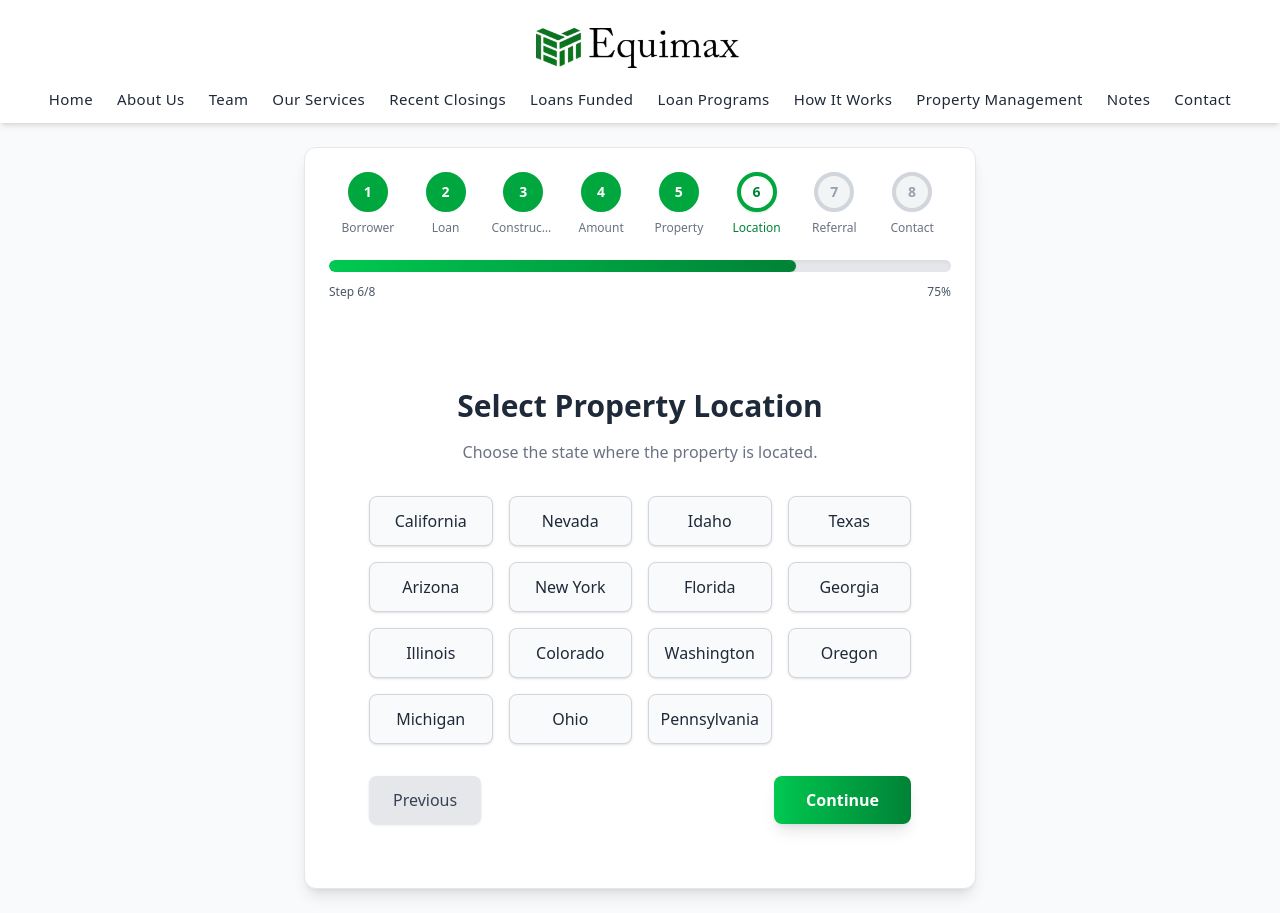
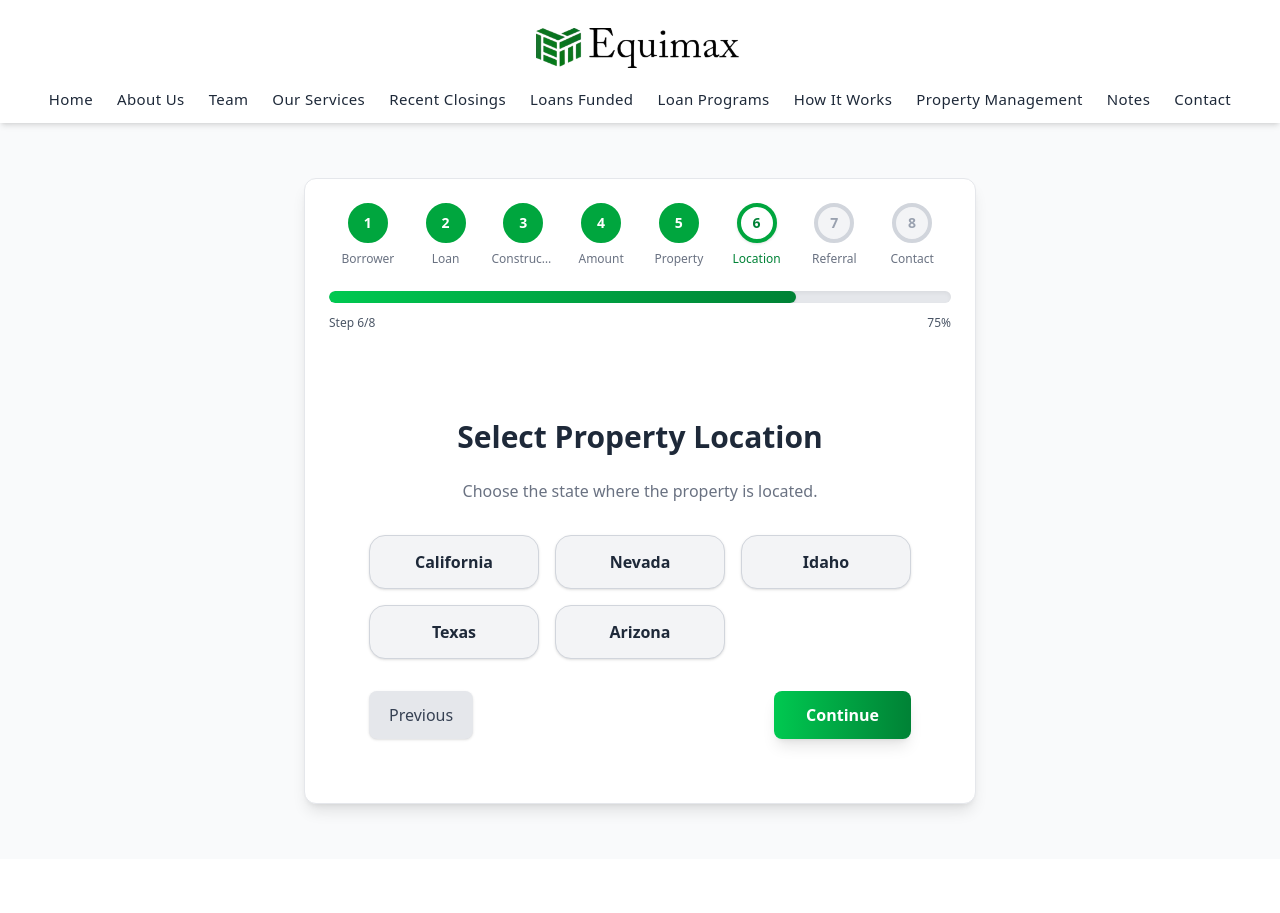
Before and after one commit to devfaizanarshad/equimax-frontend, a React (Vite) app: page /step6 in a window 1280 px wide. After the commit the page ends 859 px from the top, so only its background shows below. Built offline with nearby package versions, Linux system fonts and the light colour scheme.

Commit message:
vercels commit

```diff
--- a/src/components/formsteps/Step1.jsx
+++ b/src/components/formsteps/Step1.jsx
@@ -1,6 +1,6 @@
 import React from 'react';
 import { useNavigate } from "react-router-dom";
-import { useFormContext } from "../context/FormContext";
+import { useFormContext } from "../context/FormContext.jsx";
 import { Formik, Form } from "formik";
 import * as Yup from "yup";
 import { motion } from "framer-motion";
--- a/src/components/formsteps/Step2.jsx
+++ b/src/components/formsteps/Step2.jsx
@@ -1,6 +1,6 @@
 import React from 'react';
 import { useNavigate } from "react-router-dom";
-import { useFormContext } from "../context/FormContext";
+import { useFormContext } from "../context/FormContext.jsx";
 import { Formik, Form } from "formik";
 import * as Yup from "yup";
 import { motion } from "framer-motion";
--- a/src/components/formsteps/Step4.jsx
+++ b/src/components/formsteps/Step4.jsx
@@ -5,7 +5,7 @@ import { Formik, Form, Field } from "formik";
 import * as Yup from "yup";
 import { motion } from "framer-motion";
 
-const quickAmounts = [100000, 250000, 500000, 750000, 1000000];
+const quickAmounts = [300000, 1000000, 5000000, 20000000, 50000000, 100000000];
 
 const Step4 = () => {
   const { formData, setFormData } = useFormContext();
@@ -28,8 +28,8 @@ const Step4 = () => {
         initialValues={{ loanAmount: formData.loanAmount || 250000 }}
         validationSchema={Yup.object({
           loanAmount: Yup.number()
-            .min(100000, "Minimum amount is $100,000")
-            .max(5000000, "Maximum amount is $5,000,000")
+            .min(300000, "Minimum amount is $300,000")
+            .max(100000000, "Maximum amount is $100,000,000")  // Updated max value
             .required("Please enter a loan amount"),
         })}
         onSubmit={(values) => {
@@ -67,8 +67,8 @@ const Step4 = () => {
               <Field
                 name="loanAmount"
                 type="number"
-                min="100000"
-                max="5000000"
+                min="300000"
+                max="100000000"
                 step="50000"
                 className="w-full sm:w-2/3 text-center text-lg sm:text-xl font-semibold py-2 border rounded-lg focus:ring-2 focus:ring-green-500 focus:border-green-500"
                 value={values.loanAmount}
@@ -83,8 +83,8 @@ const Step4 = () => {
             <div className="mt-2">
               <input
                 type="range"
-                min="100000"
-                max="5000000"
+                min="300000"
+                max="100000000"
                 step="50000"
                 value={values.loanAmount}
                 onChange={(e) => setFieldValue("loanAmount", Number(e.target.value))}
--- a/src/components/formsteps/Step6.jsx
+++ b/src/components/formsteps/Step6.jsx
@@ -5,20 +5,16 @@ import { Formik, Form } from "formik";
 import * as Yup from "yup";
 import { motion } from "framer-motion";
 
-const states = [
-  "California", "Nevada", "Idaho", "Texas", "Arizona",
-  "New York", "Florida", "Georgia", "Illinois", "Colorado",
-  "Washington", "Oregon", "Michigan", "Ohio", "Pennsylvania"
-];
+const states = ["California", "Nevada", "Idaho", "Texas", "Arizona"];
 
 const Step6 = () => {
   const { formData, setFormData } = useFormContext();
   const navigate = useNavigate();
 
   return (
-    <div className="max-w-3xl mx-auto bg-white rounded-2xl p-10">
+    <div className="max-w-2xl mx-auto bg-white rounded-3xl p-8 sm:p-10">
       <motion.h2
-        className="text-2xl sm:text-3xl font-bold text-center text-gray-800 mb-4"
+        className="text-2xl sm:text-3xl font-bold text-center text-gray-800 mb-6"
         initial={{ opacity: 0, y: -20 }}
         animate={{ opacity: 1, y: 0 }}
         transition={{ duration: 0.4 }}
@@ -30,7 +26,9 @@ const Step6 = () => {
       </p>
       <Formik
         initialValues={{ propertyState: formData.propertyState }}
-        validationSchema={Yup.object({ propertyState: Yup.string().required("Please select a state.") })}
+        validationSchema={Yup.object({
+          propertyState: Yup.string().required("Please select a state."),
+        })}
         onSubmit={(values) => {
           setFormData({ ...formData, ...values });
           navigate("/step7");
@@ -38,18 +36,18 @@ const Step6 = () => {
       >
         {({ values, setFieldValue }) => (
           <Form className="space-y-8">
-            <div className="grid grid-cols-2 sm:grid-cols-3 lg:grid-cols-4 gap-4">
+            <div className="grid grid-cols-2 sm:grid-cols-3 gap-4">
               {states.map((state) => (
                 <motion.button
                   key={state}
                   type="button"
                   onClick={() => setFieldValue("propertyState", state)}
-                  whileHover={{ scale: 1.03 }}
-                  whileTap={{ scale: 0.97 }}
-                  className={`py-3 px-2 rounded-lg border text-sm sm:text-base font-medium transition-all duration-200 shadow-sm ${
+                  whileHover={{ scale: 1.05 }}
+                  whileTap={{ scale: 0.95 }}
+                  className={`flex items-center justify-center py-4 px-3 rounded-2xl border transition-all duration-200 shadow-sm text-sm sm:text-base font-semibold text-center leading-tight whitespace-nowrap ${
                     values.propertyState === state
-                      ? "bg-green-600 border-green-600 text-white"
-                      : "bg-gray-50 border-gray-300 text-gray-800 hover:border-green-500 hover:bg-green-50"
+                      ? "bg-green-600 text-white border-green-600"
+                      : "bg-gray-100 text-gray-800 border-gray-300 hover:bg-green-50 hover:border-green-500"
                   }`}
                 >
                   {state}
@@ -61,7 +59,7 @@ const Step6 = () => {
               <button
                 type="button"
                 onClick={() => navigate(-1)}
-                className="bg-gray-200 text-gray-700 px-6 py-2 rounded-lg text-sm sm:text-base font-medium shadow hover:bg-gray-300"
+                className="bg-gray-200 text-gray-700 px-5 py-2 rounded-lg text-sm sm:text-base font-medium shadow hover:bg-gray-300 transition"
               >
                 Previous
               </button>
--- a/src/components/formsteps/Step7.jsx
+++ b/src/components/formsteps/Step7.jsx
@@ -8,7 +8,7 @@ import { FaGlobe, FaPhoneAlt, FaEnvelope, FaUserFriends, FaNewspaper, FaBullhorn
 
 const referralOptions = [
   { label: "Online Search", icon: <FaGlobe />, description: "Found us via search engines like Google." },
-  { label: "Phone Call", icon: <FaPhoneAlt />, description: "Referred through a direct phone call." },
+  { label: "Phone", icon: <FaPhoneAlt />, description: "Referred through a call or text" },
   { label: "Email", icon: <FaEnvelope />, description: "Received information through an email." },
   { label: "Friend/Family", icon: <FaUserFriends />, description: "Recommended by someone you know." },
   { label: "Advertisement", icon: <FaNewspaper />, description: "Saw an ad on various platforms." },
--- a/src/components/formsteps/Step8.jsx
+++ b/src/components/formsteps/Step8.jsx
@@ -137,8 +137,7 @@ const Step8 = () => {
                 />
                 <label htmlFor="consent" className="text-gray-700 text-sm leading-relaxed">
                   <strong>Authorization *</strong><br />
-                  By checking this box and clicking submit, I expressly agree to be contacted...
-                </label>
+                  By checking this box and clicking submit, I expressly agree to be contacted by telephone on my landline and/or cell phone by Equimax Management, regardless of whether my telephone number appears on any state or federal “Do Not Call” list. I further agree that Equimax Management may use an automated telephone dialing system or pre-recorded message to contact me via telephone or SMS/text. I understand that my consent to be contacted is not a requirement to purchase any goods or services, and standard cellular rates may apply.                </label>
               </div>
               <ErrorMessage name="consent" component="div" className="text-red-500 text-sm mt-1" />
             </div>
--- a/vite.config.js
+++ b/vite.config.js
@@ -1,7 +1,11 @@
+import react from '@vitejs/plugin-react';
+
 import { defineConfig } from 'vite'
 import tailwindcss from '@tailwindcss/vite'
 export default defineConfig({
   plugins: [
-    tailwindcss(),
+    tailwindcss(), react()
   ],
+  base: './',
+  build: { outDir: 'dist' },
 })
```
Also changed, not shown: package.json (+5 -6 lines), vercel.json.
